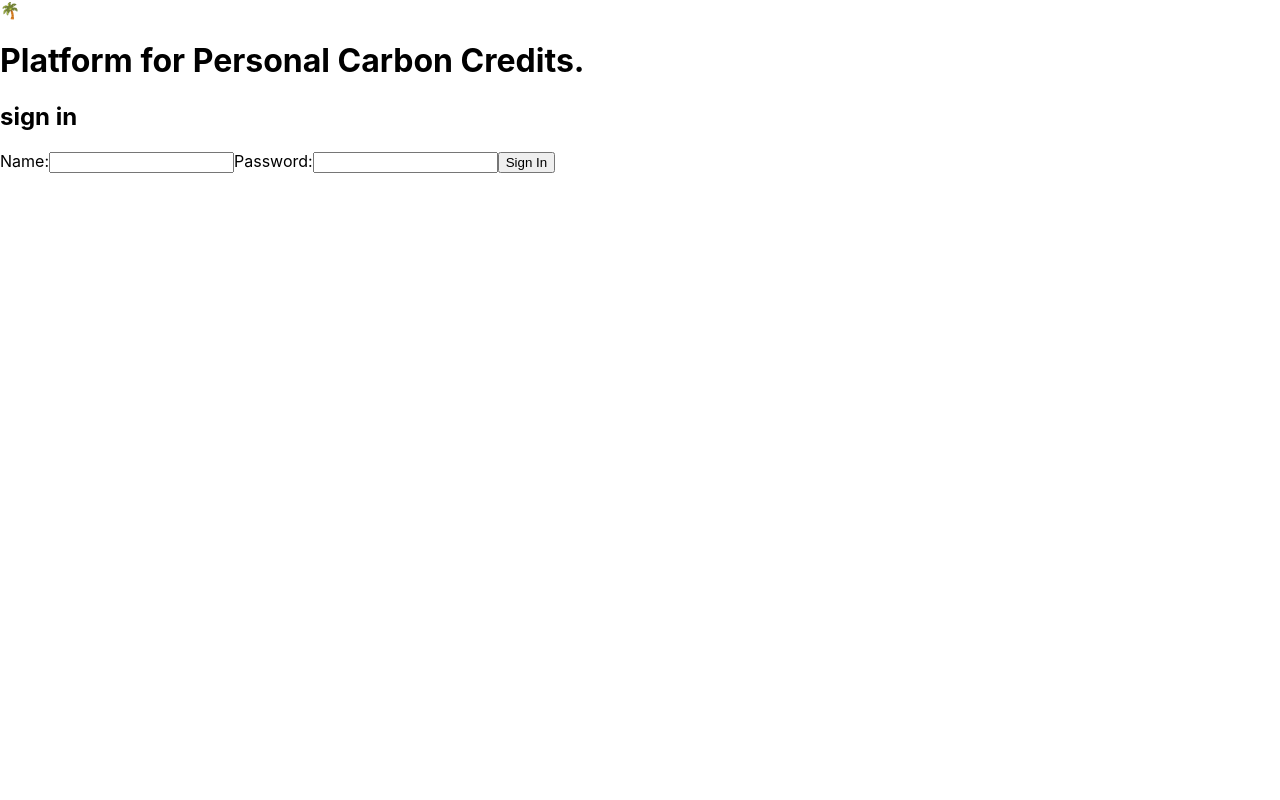
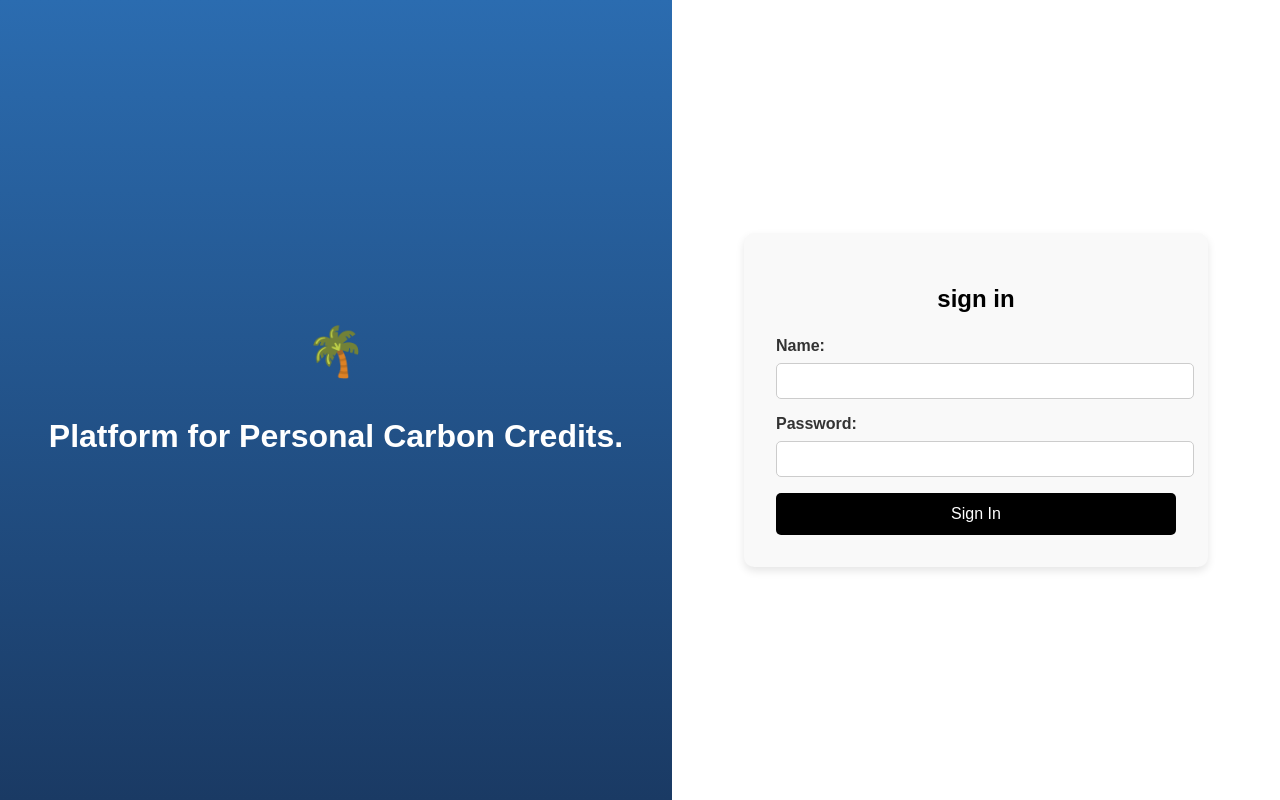
Before and after one commit to technicalclipper/carbon_credit_for_all, a React (Create React App) app in the folder frontend/app/: page /signin in a window 1280 px wide. Built offline with nearby package versions, Linux system fonts and the light colour scheme.

Commit message:
added styles to signup

```diff
--- a/frontend/app/src/pages/signin.js
+++ b/frontend/app/src/pages/signin.js
@@ -1,46 +1,48 @@
-import React,{useState} from 'react';
-import ReactDOM from 'react-dom'
+import React, { useState } from "react";
+import ReactDOM from "react-dom";
+import "../signin.css";
 
-function Signin(){
+function Signin() {
   const [inputs, setInputs] = useState({});
   const handleChange = (event) => {
     const name = event.target.name;
     const value = event.target.value;
-      setInputs(values => ({...values, [name]: value}))
-      {console.log(name)}
+    setInputs((values) => ({ ...values, [name]: value }));
+    {
+      console.log(name);
     }
-    return(
+  };
+  return (
     <div className="container">
       <div className="left-panel">
-            <div className="logo">
-                🌴
-            </div>
+        <div className="logo">🌴</div>
         <h1>Platform for Personal Carbon Credits.</h1>
       </div>
       <div className="right-panel">
+        <form className="form">
           <h2>sign in</h2>
-            <form className="form">
           <label htmlFor="username">Name:</label>
           <input
-                    name='username'
-                    type='text'
+            name="username"
+            type="text"
             value={inputs.username || ""}
             onChange={handleChange}
           />
           <label htmlFor="password">Password:</label>
           <input
-                    name='password'
-                    type='password'
+            name="password"
+            type="password"
             value={inputs.password || ""}
             onChange={handleChange}
           ></input>
-                <button type='submit' className="submit-button">Sign In</button>
-
+          <button type="submit" className="submit-button">
+            Sign In
+          </button>
         </form>
         <p>{}</p>
       </div>
     </div>
-    )
+  );
 }
 
 export default Signin;
--- a/frontend/app/src/pages/signup.js
+++ b/frontend/app/src/pages/signup.js
@@ -1,53 +1,56 @@
-import React,{useState} from 'react';
-import ReactDOM from 'react-dom'
+import React, { useState } from "react";
+import ReactDOM from "react-dom";
+import "../signin.css";
 
-function Signup(){
+function Signup() {
   const [inputs, setInputs] = useState({});
   const handleChange = (event) => {
     const name = event.target.name;
     const value = event.target.value;
-      setInputs(values => ({...values, [name]: value}))
-      {console.log(name)}
+    setInputs((values) => ({ ...values, [name]: value }));
+    {
+      console.log(name);
     }
-    return(
+  };
+  return (
     <div className="container">
       <div className="left-panel">
-            <div className="logo">
-                🌴
-            </div>
+        <div className="logo">🌴</div>
         <h1>Platform for Personal Carbon Credits.</h1>
       </div>
       <div className="right-panel">
-          <h1 >sign up</h1>
         <form className="form">
+          <h1>sign up</h1>
           <label htmlFor="username">Name:</label>
           <input
-                    name='username'
-                    type='text'
+            name="username"
+            type="text"
             value={inputs.username || ""}
             onChange={handleChange}
           />
-            <label htmlFor="Email">Email:
+          <label htmlFor="Email">
+            Email:
             <input
-                name='Email'
-                type='text'
+              name="Email"
+              type="text"
               value={inputs.Email || ""}
               onChange={handleChange}
             ></input>
           </label>
           <label htmlFor="password">Password:</label>
           <input
-                name='password'
-                type='password'
+            name="password"
+            type="password"
             value={inputs.password || ""}
             onChange={handleChange}
           ></input>
-              <button type='submit' className="submit-button">Sign Up</button>
+          <button type="submit" className="submit-button">
+            Sign Up
+          </button>
         </form>
       </div>
     </div>
-
-    )
+  );
 }
 
 export default Signup;
--- /dev/null
+++ b/frontend/app/src/signin.css
@@ -0,0 +1,97 @@
+body {
+  margin: 0;
+  font-family: Arial, sans-serif;
+  background-color: #f9f9f9;
+}
+
+.container {
+  display: flex;
+  height: 100vh;
+}
+
+.left-panel {
+  flex: 1;
+  background: linear-gradient(180deg, #2b6cb0, #1a3a64);
+  color: white;
+  padding: 2rem;
+  display: flex;
+  flex-direction: column;
+  align-items: center;
+  justify-content: center;
+  text-align: center;
+}
+
+.left-panel .logo {
+  font-size: 3rem;
+  margin-bottom: 1rem;
+}
+
+.right-panel {
+  flex: 1;
+  display: flex;
+  align-items: center;
+  justify-content: center;
+  background-color: white;
+}
+
+.form {
+  background: #f9f9f9;
+  border-radius: 10px;
+  box-shadow: 0 4px 8px rgba(0, 0, 0, 0.1);
+  padding: 2rem;
+  width: 90%;
+  max-width: 400px;
+}
+
+.form h2 {
+  margin-bottom: 1.5rem;
+  font-size: 1.5rem;
+  text-align: center;
+}
+
+.form label {
+  display: block;
+  margin-bottom: 0.5rem;
+  font-weight: bold;
+  color: #333;
+}
+
+.form input {
+  width: 100%;
+  padding: 0.5rem;
+  margin-bottom: 1rem;
+  border: 1px solid #ccc;
+  border-radius: 5px;
+  font-size: 1rem;
+}
+
+.submit-button {
+  background: #000;
+  color: white;
+  border: none;
+  padding: 0.75rem;
+  border-radius: 5px;
+  cursor: pointer;
+  font-size: 1rem;
+  width: 100%;
+}
+
+.submit-button:hover {
+  background: #333;
+}
+
+.form p {
+  margin-top: 1rem;
+  font-size: 0.9rem;
+  text-align: center;
+}
+
+.form a {
+  color: #2b6cb0;
+  text-decoration: none;
+  font-weight: bold;
+}
+
+.form a:hover {
+  text-decoration: underline;
+}
```
Lines whose indentation alone changed are shown as unchanged.
